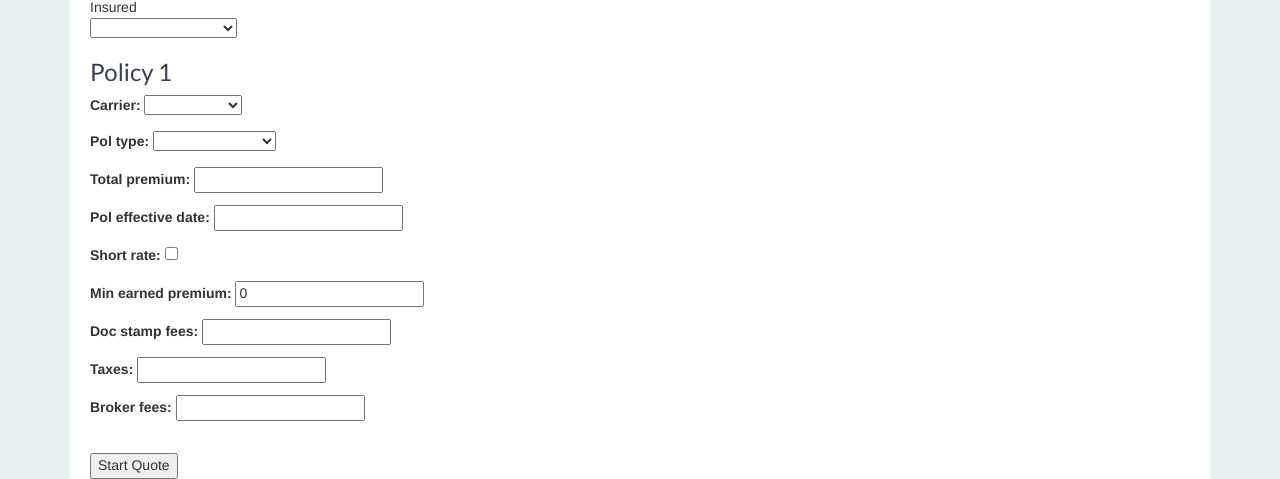
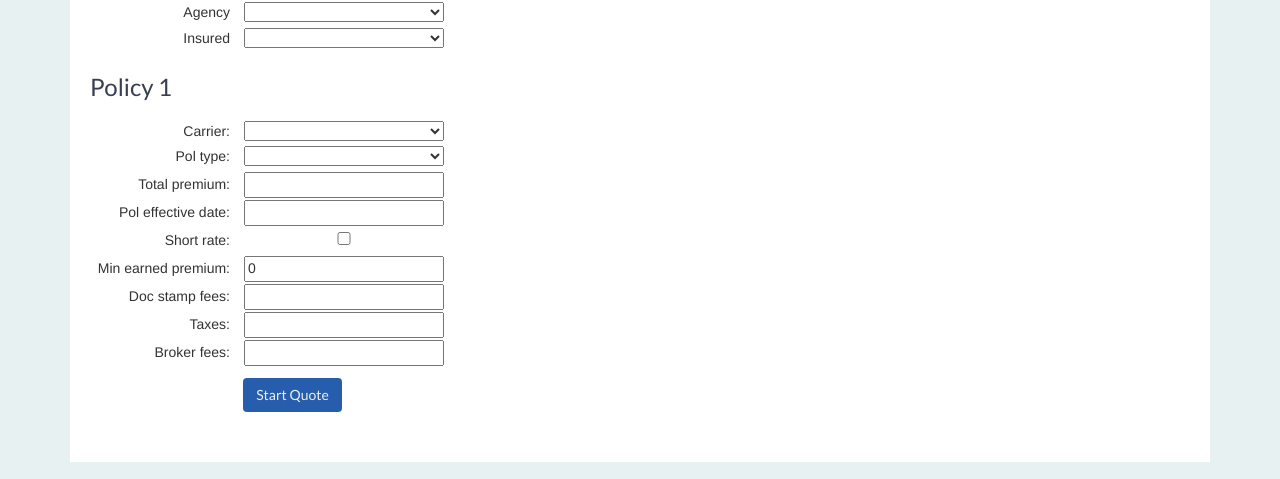
Before and after one commit to thedoublewolf/density-templates, a plain HTML site: page app/index.html in a window 1280 px wide. Shown: the part 452-931 px from the top of the page. Drawn offline with Linux system fonts and the light colour scheme; a script that the page names is missing.

Commit message:
new quote form added

```diff
--- a/app/index.html
+++ b/app/index.html
@@ -73,59 +73,78 @@
 
   <!-- NEW QUOTE FORM -->
   <div class="form-background">
+
     <h1>Enter a new quote</h1>
+
     <form method="POST" class="input-group new-quote">
+
+      <div class="form-inputs">
+
       <input type="hidden" name="csrfmiddlewaretoken" value="s3PNw1mniJVL12Qv9h6r1OoAvRdKr3mM" />
 
-  <div>
-    Agency
-    <br>
-    <select id="id_agency" name="agency" onchange="ajaxSearch();">
+      <label for="id_agency" class="input-left">Agency</label>
+      <select id="id_agency" name="agency" onchange="ajaxSearch();" class="input-right">
         <option value="" selected="selected"></option>
         <option value="1">ABC Insurance</option>
         <option value="2">Albo&#39;s Insurance</option>
       </select>
-  </div>
 
-  <div>
-    Insured
-    <br>
-    <select id="id_insured" name="insured">
+      <label for="id_insured" class="input-left">Insured</label>
+      <select id="id_insured" name="insured" class="input-right">
         <option value="" selected="selected"></option>
         <option value="1">AAA Locksmith LLC</option>
       </select>
-  </div>
 
-  <div>
         <h3>Policy 1</h3>
-    <p><label for="id_carrier">Carrier:</label>
-    <select id="id_carrier" name="carrier">
+
+        <label for="id_carrier" class="input-left">Carrier:</label>
+        <select id="id_carrier" name="carrier" class="input-right">
           <option value="" selected="selected"></option>
           <option value="1">Carrier ABC</option>
           <option value="2">Carrier XYZ</option>
-  </select></p>
-<p><label for="id_pol_type">Pol type:</label> <select id="id_pol_type" name="pol_type">
+        </select>
+
+        <label for="id_pol_type" class="input-left">Pol type:</label>
+        <select id="id_pol_type" name="pol_type" class="input-right">
           <option value="" selected="selected"></option>
           <option value="1">Cargo</option>
           <option value="2">Windstorm</option>
           <option value="3">Truckers Auto</option>
           <option value="4">General Liability</option>
-</select></p>
-<p><label for="id_total_premium">Total premium:</label> <input id="id_total_premium" name="total_premium" step="0.01" type="number" /></p>
-<p><label for="id_pol_effective_date">Pol effective date:</label> <input id="id_pol_effective_date" name="pol_effective_date" type="text" /></p>
-<p><label for="id_short_rate">Short rate:</label> <input id="id_short_rate" name="short_rate" type="checkbox" /></p>
-<p><label for="id_min_earned_premium">Min earned premium:</label> <input id="id_min_earned_premium" name="min_earned_premium" step="0.01" type="number" value="0" /></p>
-<p><label for="id_doc_stamp_fees">Doc stamp fees:</label> <input id="id_doc_stamp_fees" name="doc_stamp_fees" step="0.01" type="number" /></p>
-<p><label for="id_taxes">Taxes:</label> <input id="id_taxes" name="taxes" step="0.01" type="number" /></p>
-<p><label for="id_broker_fees">Broker fees:</label> <input id="id_broker_fees" name="broker_fees" step="0.01" type="number" /></p>
+        </select>
+
+        <label for="id_total_premium" class="input-left">Total premium:</label>
+        <input id="id_total_premium" name="total_premium" step="0.01" type="number" class="input-right"/>
+
+        <label for="id_pol_effective_date" class="input-left">Pol effective date:</label>
+        <input id="id_pol_effective_date" name="pol_effective_date" type="text" class="input-right"/>
+
+        <label for="id_short_rate" class="input-left">Short rate:</label>
+        <input id="id_short_rate" name="short_rate" type="checkbox" class="input-right"/>
+
+        <label for="id_min_earned_premium" class="input-left">Min earned premium:</label>
+        <input id="id_min_earned_premium" name="min_earned_premium" step="0.01" type="number" value="0" class="input-right"/>
+
+        <label for="id_doc_stamp_fees" class="input-left">Doc stamp fees:</label>
+        <input id="id_doc_stamp_fees" name="doc_stamp_fees" step="0.01" type="number" class="input-right"/>
+
+        <label for="id_taxes" class="input-left">Taxes:</label>
+        <input id="id_taxes" name="taxes" step="0.01" type="number" class="input-right"/>
+
+        <label for="id_broker_fees" class="input-left">Broker fees:</label>
+        <input id="id_broker_fees" name="broker_fees" step="0.01" type="number" class="input-right"/>
+
       </div>
-  <br>
-  <div>
-    <input type="submit" name="start_quote" id="submit" value="Start Quote" >
+
+      <div class="form-submit">
+        <button type="submit" name="start_quote" id="submit" class="btn">Start Quote</button>
       </div>
-</form>
-  </div>
-</div>
+
+    </form> <!-- NEW QUOTE FORM -->
+
+  </div> <!-- FORM BACKGROUND -->
+
+</div> <!-- CONTAINER -->
 
   <script src="js/main.js"></script>
 </body>
--- a/sass/main.scss
+++ b/sass/main.scss
@@ -20,14 +20,17 @@ body {
 h1 {
   color: $density-blue;
   font-family: $lato;
+  margin-bottom: 20px;
 }
 h2 {
   color: $dark-blue;
   font-family: $lato;
+  margin-bottom: 20px;
 }
 h3 {
   color: $dark-blue;
   font-family: $lato;
+  margin-bottom: 20px;
 }
 
 // BUTTON OVERRIDE
@@ -80,6 +83,8 @@ h3 {
 .form-background {
   background: $light-grey;
   padding-left: 20px;
+  padding-top: 5px;
+  padding-bottom: 50px;
 }
 
 //LOGIN FORM
@@ -100,5 +105,26 @@ h3 {
 
 //NEW QUOTE FORM
 .new-quote {
-
+  label {
+    font-weight: 400;
+  }
+  .form-inputs {
+    width: 500px;
+  }
+  .input-left {
+    width: 150px;
+    display: inline-block;
+    text-align: right;
+    padding-right: 10px;
+  }
+  .input-right {
+    width: 200px;
+    display: inline-block;
+    text-align: left;
+  }
+  .form-submit {
+    width: 405px;
+    margin-top: 10px;
+    text-align: center;
+  }
 }
```
Also changed, not shown: app/css/main.css, 1 other file. Lines whose indentation alone changed are shown as unchanged.
